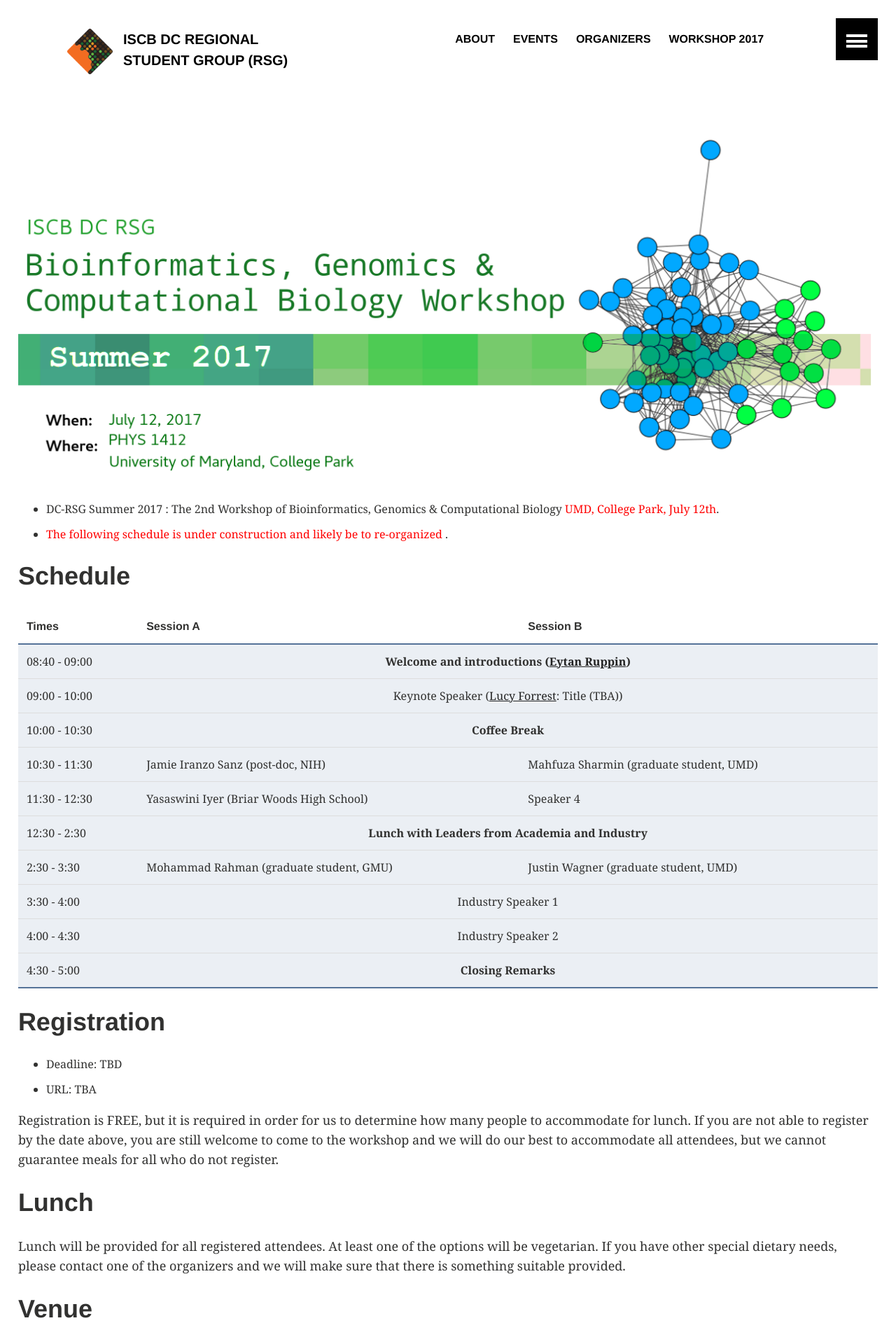
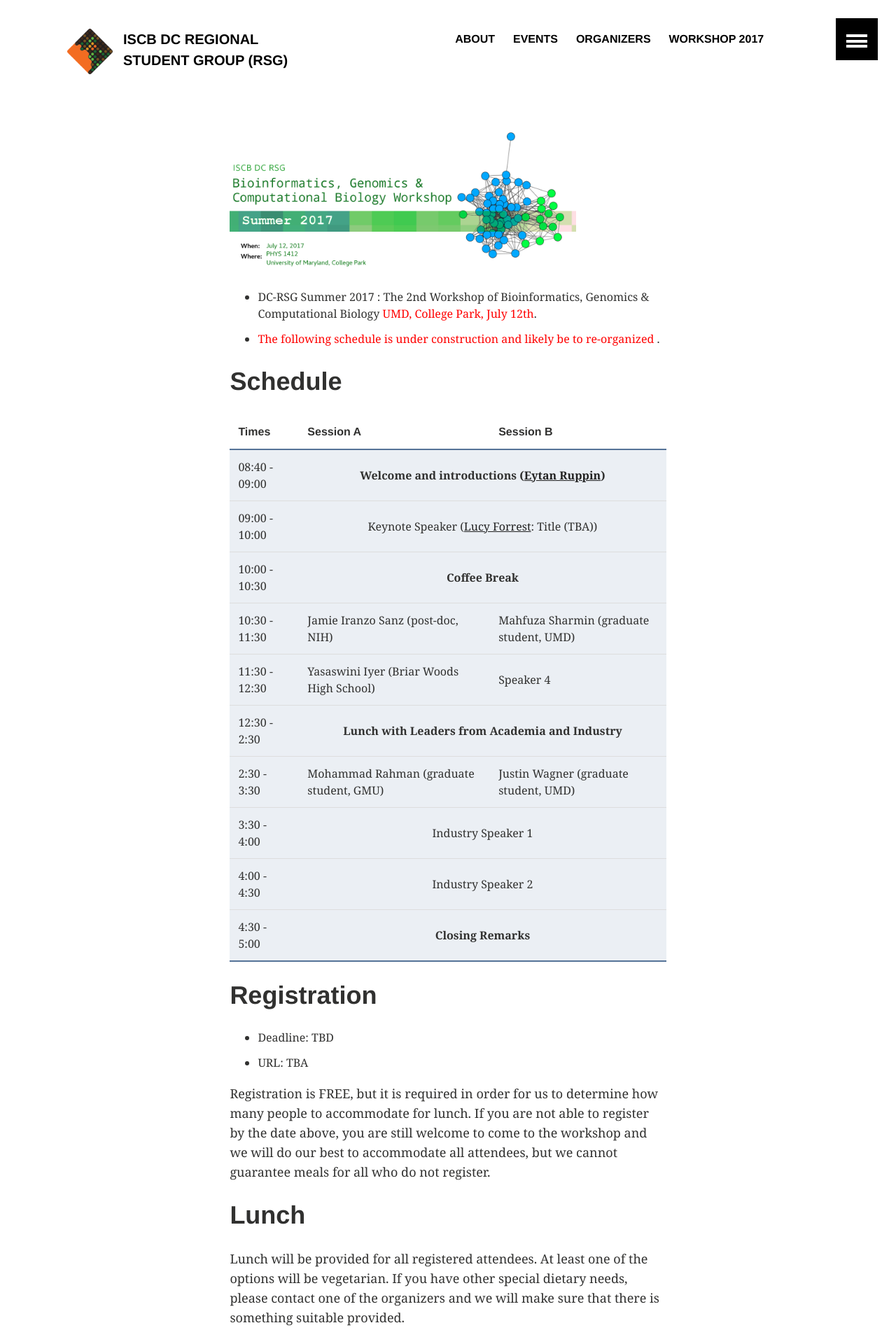
Before and after one commit to iscb-dc-rsg/iscb-dc-rsg.github.io, a Jekyll site: the page built from _pages/workshop2017.md, in a window 1280 px wide. Shown: the top 1920 px of the page at 70% size. Built offline with Jekyll 4.4.1, drawn with Linux system fonts in a browser that asks for light colours; our own code applies the rules of GitHub Pages for plain Markdown files.

Commit message:
Workshop page improvements

```diff
--- a/_layouts/default.html
+++ b/_layouts/default.html
@@ -22,6 +22,11 @@
 
     <link rel="stylesheet" href="{{ site.url }}/css/main.css">
     <link rel="stylesheet" href="{{ site.url }}/css/custom.css">
+    {% if page.custom_css %}
+    {% for stylesheet in page.custom_css %}
+    <link rel="stylesheet" href="/css/workshop.css" media="screen" type="text/css">
+    {% endfor %}
+    {% endif %}
     <!-- HTML5 Shiv and Media Query Support for IE -->
     <!--[if lt IE 9]>
       <script src="{{ site.url }}/js/vendor/html5shiv.min.js"></script>
--- a/_pages/workshop2017.md
+++ b/_pages/workshop2017.md
@@ -7,7 +7,7 @@
 
 &nbsp;
 
-![DC-RSG Summer 2017 Workshop Banner](/images/workshop-2017/iscb-dc-rsg_summer_2017_workshop_banner.png)
+![DC-RSG Summer 2017 Workshop Banner](/images/workshop-2017/iscb-dc-rsg_summer_2017_workshop_banner.png){:width="80%"}
 
 * DC-RSG Summer 2017 : The 2nd Workshop of Bioinformatics, Genomics & Computational Biology <span style="color:red"> UMD, College Park, July 12th</span>.
 * <span style="color:red"> The following schedule is under construction and likely be to re-organized </span>.
```
Also changed, not shown: 1 other file.
